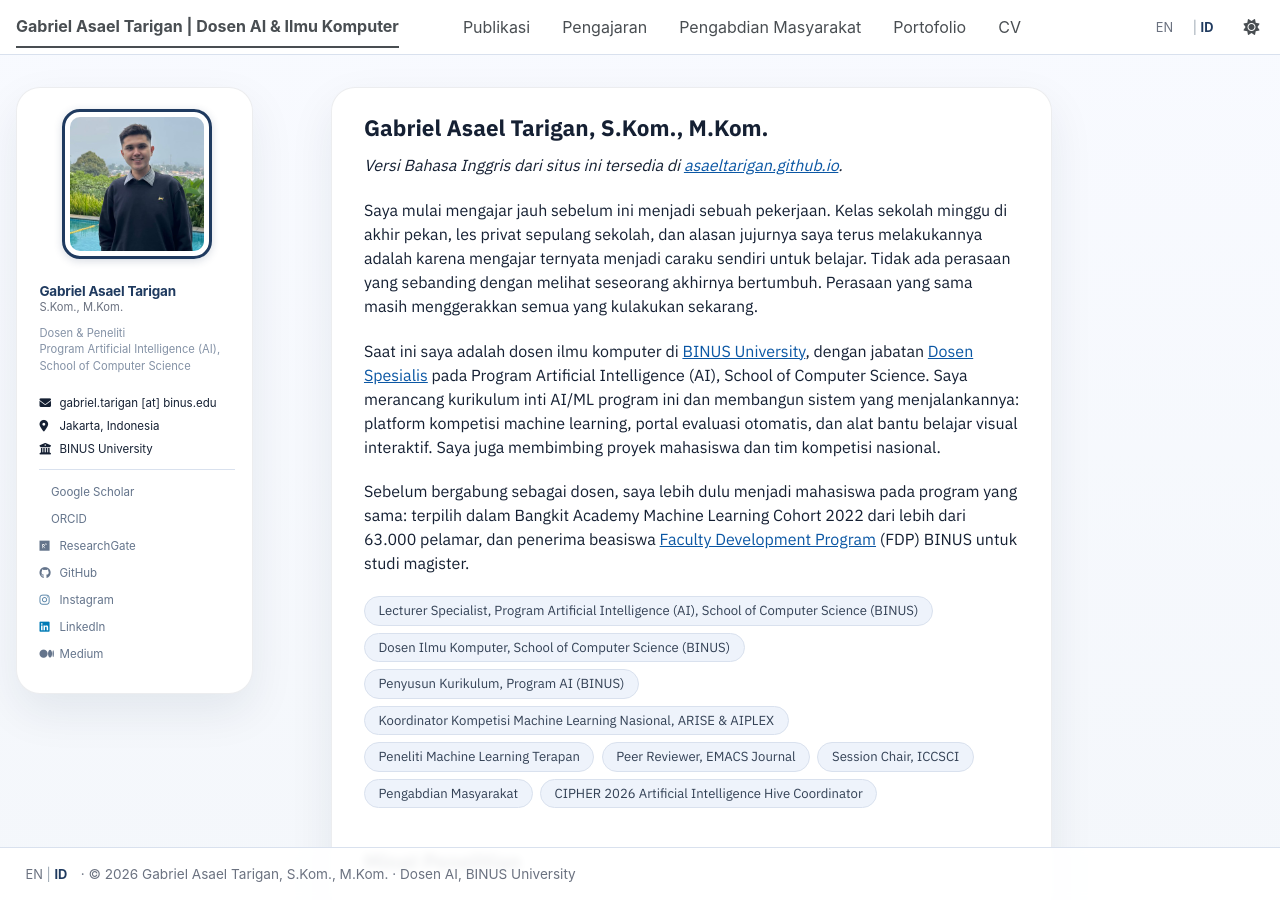
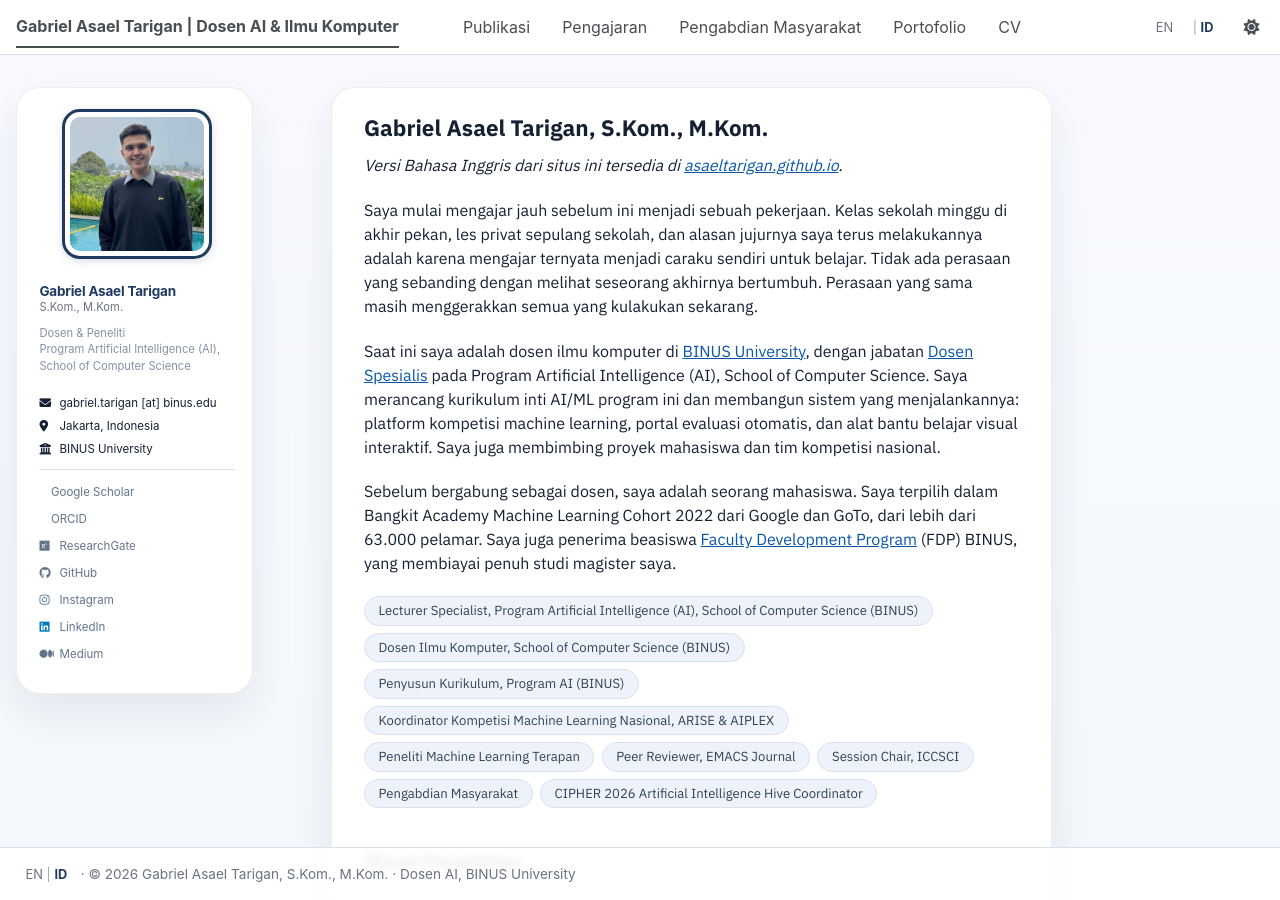
Before and after one commit to asaeltarigan/id, a Jekyll site: the page built from _pages/about.md, in a window 1280 px wide and 900 px high. Built offline with Jekyll 4.4.1, drawn with Linux system fonts in a browser that asks for light colours; a style sheet for code colours, icons or effects is not loaded.

Commit message:
Tentang: versi Gabriel untuk paragraf pra-dosen (Bangkit Google/GoTo, FDP)

```diff
--- a/_pages/about.md
+++ b/_pages/about.md
@@ -15,7 +15,7 @@ Saya mulai mengajar jauh sebelum ini menjadi sebuah pekerjaan. Kelas sekolah min
 
 Saat ini saya adalah dosen ilmu komputer di [BINUS University](https://www.binus.ac.id), dengan jabatan [Dosen Spesialis](https://socs.binus.ac.id/artificial-intelligence/people/gabriel-asael-tarigan-s-kom-m-kom/) pada Program Artificial Intelligence (AI), School of Computer Science. Saya merancang kurikulum inti AI/ML program ini dan membangun sistem yang menjalankannya: platform kompetisi machine learning, portal evaluasi otomatis, dan alat bantu belajar visual interaktif. Saya juga membimbing proyek mahasiswa dan tim kompetisi nasional.
 
-Sebelum bergabung sebagai dosen, saya lebih dulu menjadi mahasiswa pada program yang sama: terpilih dalam Bangkit Academy Machine Learning Cohort 2022 dari lebih dari 63.000 pelamar, dan penerima beasiswa [Faculty Development Program](https://www.binus.ac.id) (FDP) BINUS untuk studi magister.
+Sebelum bergabung sebagai dosen, saya adalah seorang mahasiswa. Saya terpilih dalam Bangkit Academy Machine Learning Cohort 2022 dari Google dan GoTo, dari lebih dari 63.000 pelamar. Saya juga penerima beasiswa [Faculty Development Program](https://www.binus.ac.id) (FDP) BINUS, yang membiayai penuh studi magister saya.
 
 <ul class="role-chips">
 <li>Lecturer Specialist, Program Artificial Intelligence (AI), School of Computer Science (BINUS)</li>
```
